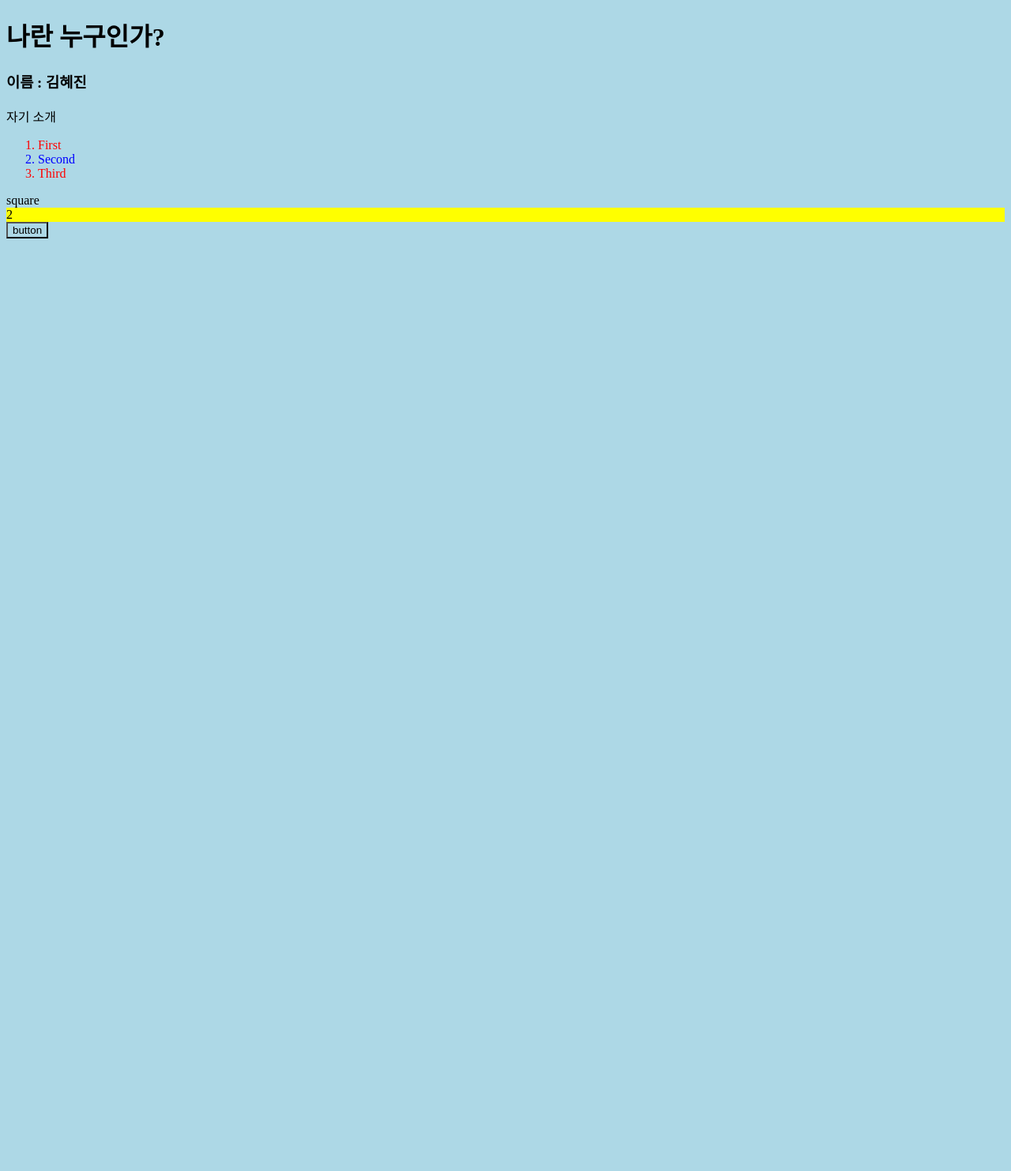
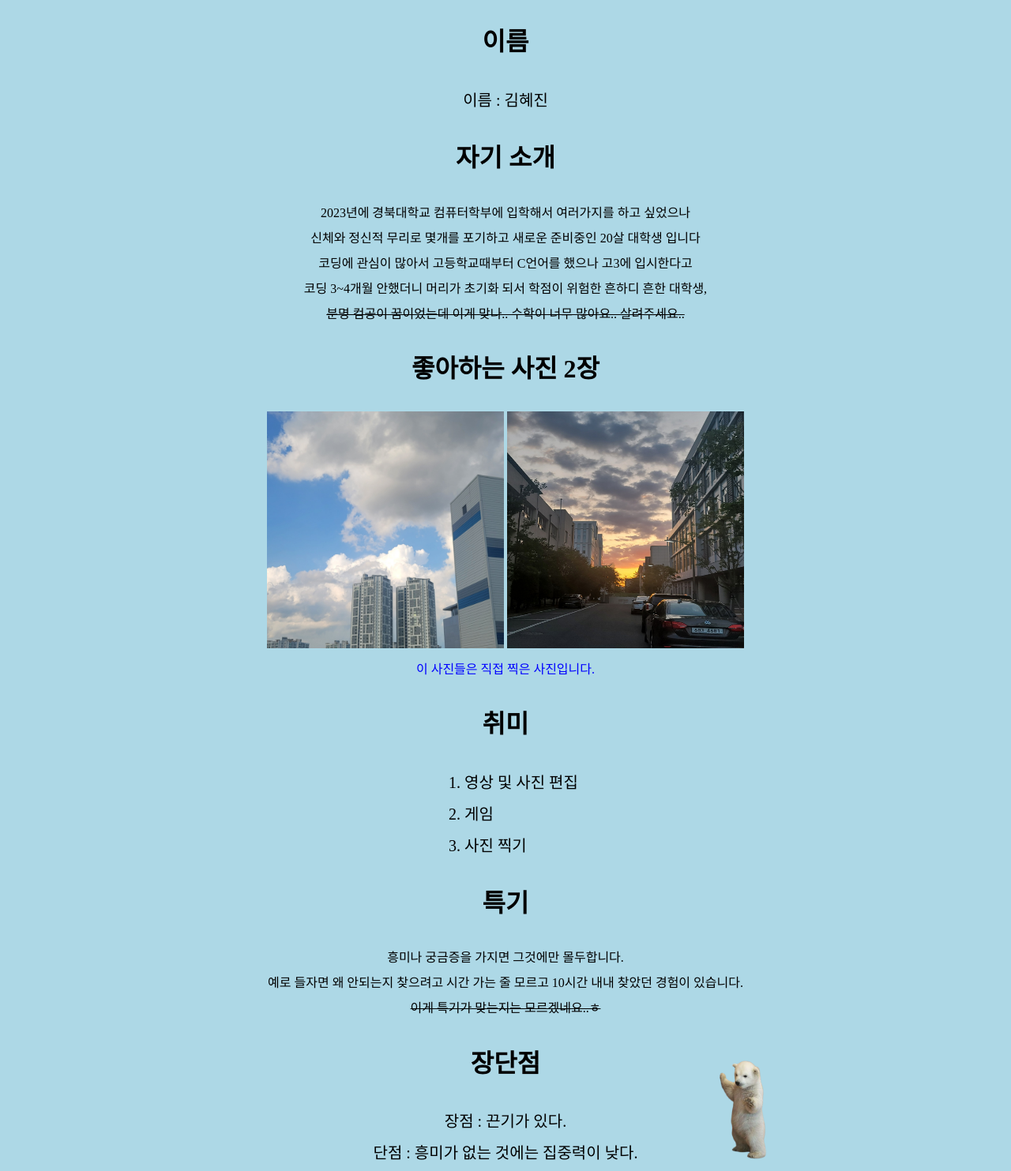
Before and after one commit to Cocolabear/Haedal, a plain HTML site: page index.html in a window 1280 px wide. Shown: the whole page at 79% size. Before the commit the page ends 800 px from the top, so only its background shows below. Drawn offline with Linux system fonts and the light colour scheme.

Commit message:
second commit

```diff
--- a/index.html
+++ b/index.html
@@ -7,21 +7,52 @@
     <title>Hompage</title>
 </head>
 <body>
-    <h1>나란 누구인가?</h1>
-    <div>
-        <h3>이름 : 김혜진</h3>
+    <div class="font">
+    <h1>이름</h1>
+    </div>
+    <div class="fontsiz">
+        <p>이름 : 김혜진</p>
+    </div>
+    <div class="font">
+        <h1>자기 소개</h1>
+        <p>2023년에 경북대학교 컴퓨터학부에 입학해서 여러가지를 하고 싶었으나 <br>
+            신체와 정신적 무리로 몇개를 포기하고 새로운 준비중인 20살 대학생 입니다 <br>
+            코딩에 관심이 많아서 고등학교때부터 C언어를 했으나 고3에 입시한다고<br>
+            코딩 3~4개월 안했더니 머리가 초기화 되서 학점이 위험한 흔하디 흔한 대학생, <br>
+            <del>분명 컴공이 꿈이었는데 이게 맞나.. 수학이 너무 많아요.. 살려주세요..</del>
+        </p>
+    </div>
+    <div class="font">
+        <h1>좋아하는 사진 2장</h1>
+        <figure>
+            <img src="123.jpg" alt="이미지" width="300" height="300">
+            <img src="456.jpg" width="300" height="300">
+            <figcaption id="color">이 사진들은 직접 찍은 사진입니다.</figcaption>
+        </figure>
+    </div>
+    <div class="font">
+        <h1>취미</h1>
+        <ol>
+            <li>영상 및 사진 편집 </li>
+            <li id="bob">게임 </li>
+            <li id="bob">사진 찍기 </li>
+        </ol>
+    </div>
+    <div class="font">
+        <h1>특기</h1>
+        <p>흥미나 궁금증을 가지면 그것에만 몰두합니다.<br>
+            예로 들자면 왜 안되는지 찾으려고 시간 가는 줄 모르고 10시간 내내 찾았던 경험이 있습니다.<br>
+            <del>이게 특기가 맞는지는 모르겠네요..ㅎ</del>
+        </p>
+    </div>
+    <div class="font">
+        <h1>장단점</h1>
+        <p class="fontsiz">장점 : 끈기가 있다. <br>
+        단점 : 흥미가 없는 것에는 집중력이 낮다.
+        </p>
+        <a href="https://github.com/Cocolabear/"><img src="bearc.png" width="100" height="150" class="location"></a>
     </div>
     <div>
-        자기 소개
     </div>
-
-    <ol>
-        <li id="special">First</li>
-        <li>Second</li>
-        <li id="special">Third</li>
-    </ol>
-    <div class="pink">square</div>
-    <div class="yellow">2</div>
-    <button>button</button>
 </body>
 </html>
--- a/style.css
+++ b/style.css
@@ -1,20 +1,44 @@
 * {
 	color:black; /*List 색깔 바꿈*/
-    background-color: lightblue;
+    background-color: lightblue; /* 배경색 바꾸기*/
+    line-height: 2;
 }
 
-li {
-	color: blue;
+.font{
+    text-align: center ;
 }
 
-#special {
-	color: red;
+.fontsiz{
+    text-align: center ;
+    font-size: 20px;
 }
 
-.gray{
-	background: lightgray;
+#bob{
+    text-align: left;
 }
 
-.yellow {
-	background: yellow;
+ol{
+    font-size: 20px;
+    display: table;
+    margin-left: auto;
+    margin-right: auto;
 }
+
+#color{
+    color: blue
+}
+
+.su{
+    font-size:40px
+}
+
+.location{
+    position: relative;
+    left: 300px;
+    bottom: 170px;
+
+}
+
+.location:hover{
+
+}
```
Also changed, not shown: 123.jpg (added), 456.jpg (added), bearc.png (added).
